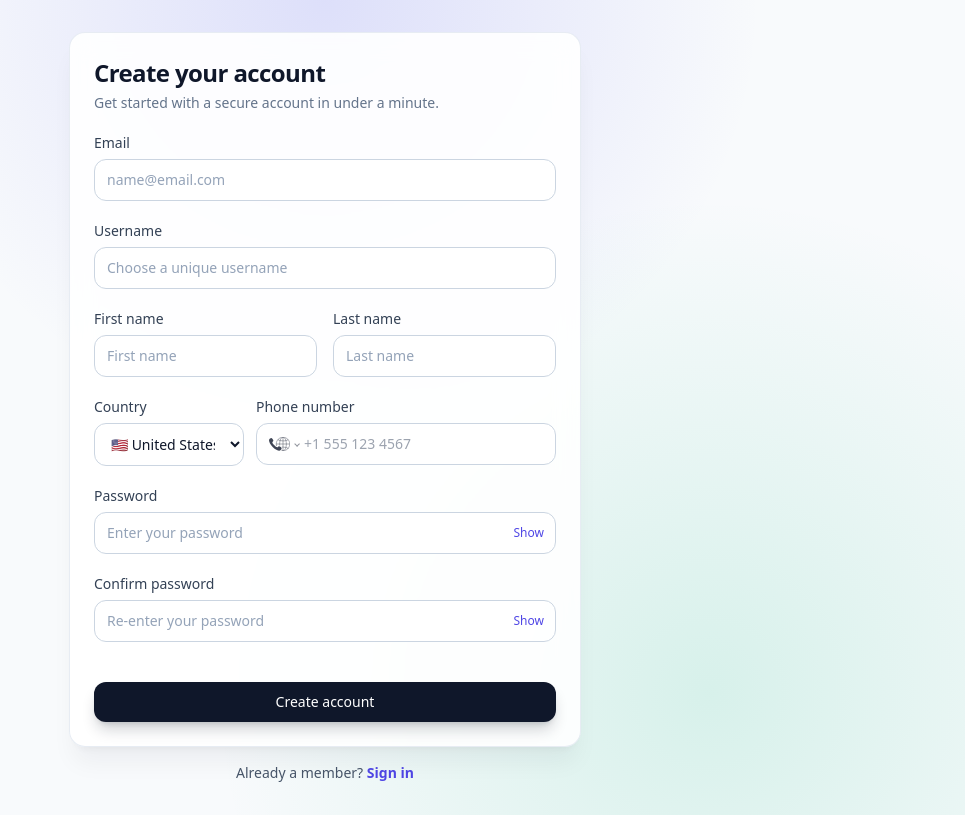
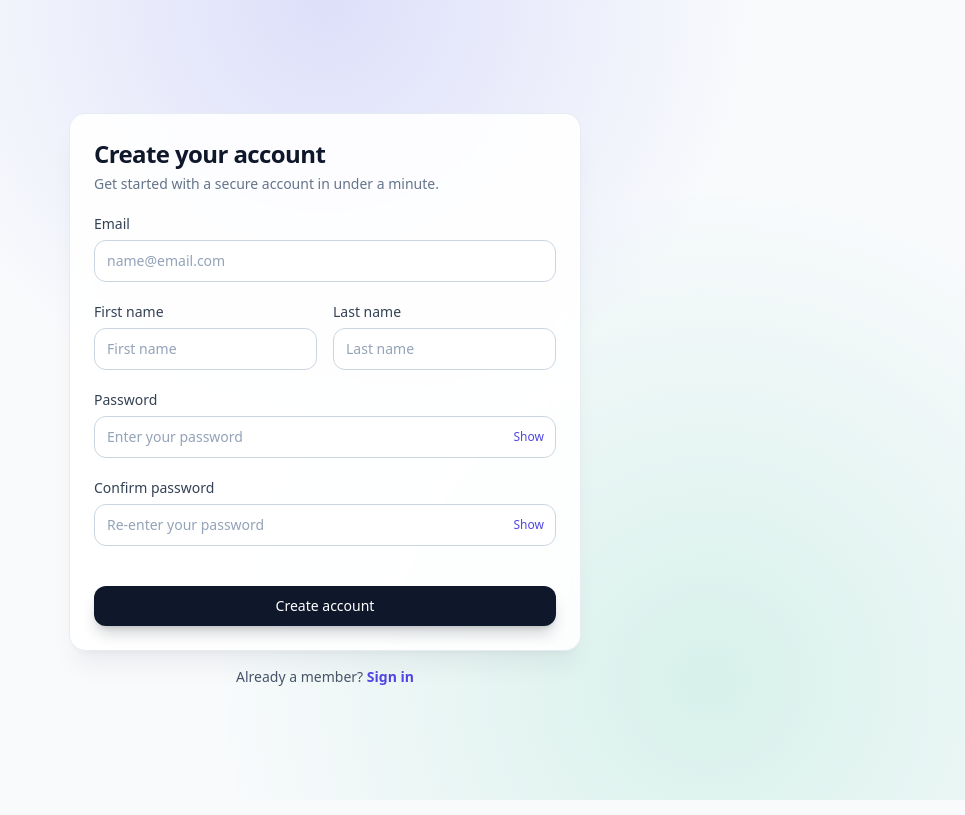
Before and after one commit to NoahA-p3/Finance-App-v1, a Next.js app: page /signup in a window 1280 px wide. Shown: the whole page, without its empty margins (315-1280 px from the left). Built offline with nearby package versions, Linux system fonts and the light colour scheme.

Commit message:
Remove username from signup flow

```diff
--- a/src/app/api/auth/signup/route.ts
+++ b/src/app/api/auth/signup/route.ts
@@ -13,11 +13,11 @@ function resolveSiteUrl(requestUrl: string) {
 
 export async function POST(req: Request) {
   const supabase = await createClient();
-  const { email, password, username, firstName, lastName, phone } = await req.json();
+  const { email, password, firstName, lastName } = await req.json();
 
-  if (!email || !password || !username || !firstName || !lastName || !phone) {
+  if (!email || !password || !firstName || !lastName) {
     return NextResponse.json(
-      { error: "Email, username, first name, last name, phone, and password are required." },
+      { error: "Email, first name, last name, and password are required." },
       { status: 400 }
     );
   }
@@ -28,10 +28,8 @@ export async function POST(req: Request) {
     password,
     options: {
       data: {
-        username,
         first_name: firstName,
-        last_name: lastName,
-        phone
+        last_name: lastName
       },
       emailRedirectTo: `${siteUrl}/login`
     }
--- a/src/components/ui/auth-form.tsx
+++ b/src/components/ui/auth-form.tsx
@@ -2,33 +2,10 @@
 
 import { useMemo, useState } from "react";
 import { useRouter } from "next/navigation";
-import PhoneInput, { isValidPhoneNumber } from "react-phone-number-input";
-import type { Country } from "react-phone-number-input";
-import "react-phone-number-input/style.css";
 
 interface AuthFormProps {
   mode: "login" | "signup";
 }
-
-type CountryOption = {
-  code: string;
-  dialCode: string;
-  flag: string;
-  label: string;
-};
-
-const COUNTRY_OPTIONS: CountryOption[] = [
-  { code: "US", dialCode: "+1", flag: "🇺🇸", label: "United States" },
-  { code: "CA", dialCode: "+1", flag: "🇨🇦", label: "Canada" },
-  { code: "GB", dialCode: "+44", flag: "🇬🇧", label: "United Kingdom" },
-  { code: "AU", dialCode: "+61", flag: "🇦🇺", label: "Australia" },
-  { code: "DE", dialCode: "+49", flag: "🇩🇪", label: "Germany" },
-  { code: "FR", dialCode: "+33", flag: "🇫🇷", label: "France" },
-  { code: "IN", dialCode: "+91", flag: "🇮🇳", label: "India" },
-  { code: "JP", dialCode: "+81", flag: "🇯🇵", label: "Japan" },
-  { code: "BR", dialCode: "+55", flag: "🇧🇷", label: "Brazil" },
-  { code: "MX", dialCode: "+52", flag: "🇲🇽", label: "Mexico" }
-];
 
 const EMAIL_PATTERN = /^[^\s@]+@[^\s@]+\.[^\s@]+$/;
 
@@ -58,11 +35,8 @@ export function AuthForm({ mode }: AuthFormProps) {
   const [confirmPassword, setConfirmPassword] = useState("");
   const [showPassword, setShowPassword] = useState(false);
   const [showConfirmPassword, setShowConfirmPassword] = useState(false);
-  const [username, setUsername] = useState("");
   const [firstName, setFirstName] = useState("");
   const [lastName, setLastName] = useState("");
-  const [country, setCountry] = useState<Country>("US");
-  const [phoneNumber, setPhoneNumber] = useState<string | undefined>(undefined);
   const [fieldErrors, setFieldErrors] = useState<Record<string, string>>({});
   const [error, setError] = useState<string | null>(null);
   const [success, setSuccess] = useState<string | null>(null);
@@ -112,22 +86,12 @@ export function AuthForm({ mode }: AuthFormProps) {
         nextErrors.confirmPassword = "Passwords do not match.";
       }
 
-      if (!username.trim()) {
-        nextErrors.username = "Username is required.";
-      }
-
       if (!firstName.trim()) {
         nextErrors.firstName = "First name is required.";
       }
 
       if (!lastName.trim()) {
         nextErrors.lastName = "Last name is required.";
-      }
-
-      if (!phoneNumber) {
-        nextErrors.phone = "Please enter your phone number.";
-      } else if (!isValidPhoneNumber(phoneNumber)) {
-        nextErrors.phone = "Enter a valid international phone number.";
       }
     }
 
@@ -160,10 +124,8 @@ export function AuthForm({ mode }: AuthFormProps) {
             : {
                 email: identifier.trim(),
                 password,
-                username: username.trim(),
                 firstName: firstName.trim(),
-                lastName: lastName.trim(),
-                phone: phoneNumber
+                lastName: lastName.trim()
               }
         )
       });
@@ -232,22 +194,6 @@ export function AuthForm({ mode }: AuthFormProps) {
 
       {mode === "signup" && (
         <>
-          <div>
-            <label className="mb-1.5 block text-sm font-medium text-slate-700 dark:text-slate-300">Username</label>
-            <input
-              className={inputClass("username")}
-              type="text"
-              value={username}
-              onChange={(e) => {
-                setUsername(e.target.value);
-                setFieldErrors((prev) => ({ ...prev, username: "" }));
-              }}
-              placeholder="Choose a unique username"
-              required
-            />
-            {fieldErrors.username && <p className="mt-1 text-xs text-rose-600">{fieldErrors.username}</p>}
-          </div>
-
           <div className="grid gap-4 sm:grid-cols-2">
             <div>
               <label className="mb-1.5 block text-sm font-medium text-slate-700 dark:text-slate-300">First name</label>
@@ -281,39 +227,6 @@ export function AuthForm({ mode }: AuthFormProps) {
             </div>
           </div>
 
-          <div className="grid grid-cols-1 gap-3 sm:grid-cols-[1fr_2fr]">
-            <div>
-              <label className="mb-1.5 block text-sm font-medium text-slate-700 dark:text-slate-300">Country</label>
-              <select
-                className={inputClass("country")}
-                value={country}
-                onChange={(e) => setCountry(e.target.value as Country)}
-              >
-                {COUNTRY_OPTIONS.map((option) => (
-                  <option key={option.code} value={option.code}>
-                    {option.flag} {option.label} ({option.dialCode})
-                  </option>
-                ))}
-              </select>
-            </div>
-            <div>
-              <label className="mb-1.5 block text-sm font-medium text-slate-700 dark:text-slate-300">Phone number</label>
-              <PhoneInput
-                country={country}
-                international
-                withCountryCallingCode
-                value={phoneNumber}
-                onChange={(value) => {
-                  setPhoneNumber(value);
-                  setFieldErrors((prev) => ({ ...prev, phone: "" }));
-                }}
-                className={inputClass("phone")}
-                placeholder="+1 555 123 4567"
-                required
-              />
-              {fieldErrors.phone && <p className="mt-1 text-xs text-rose-600">{fieldErrors.phone}</p>}
-            </div>
-          </div>
         </>
       )}
 
```
